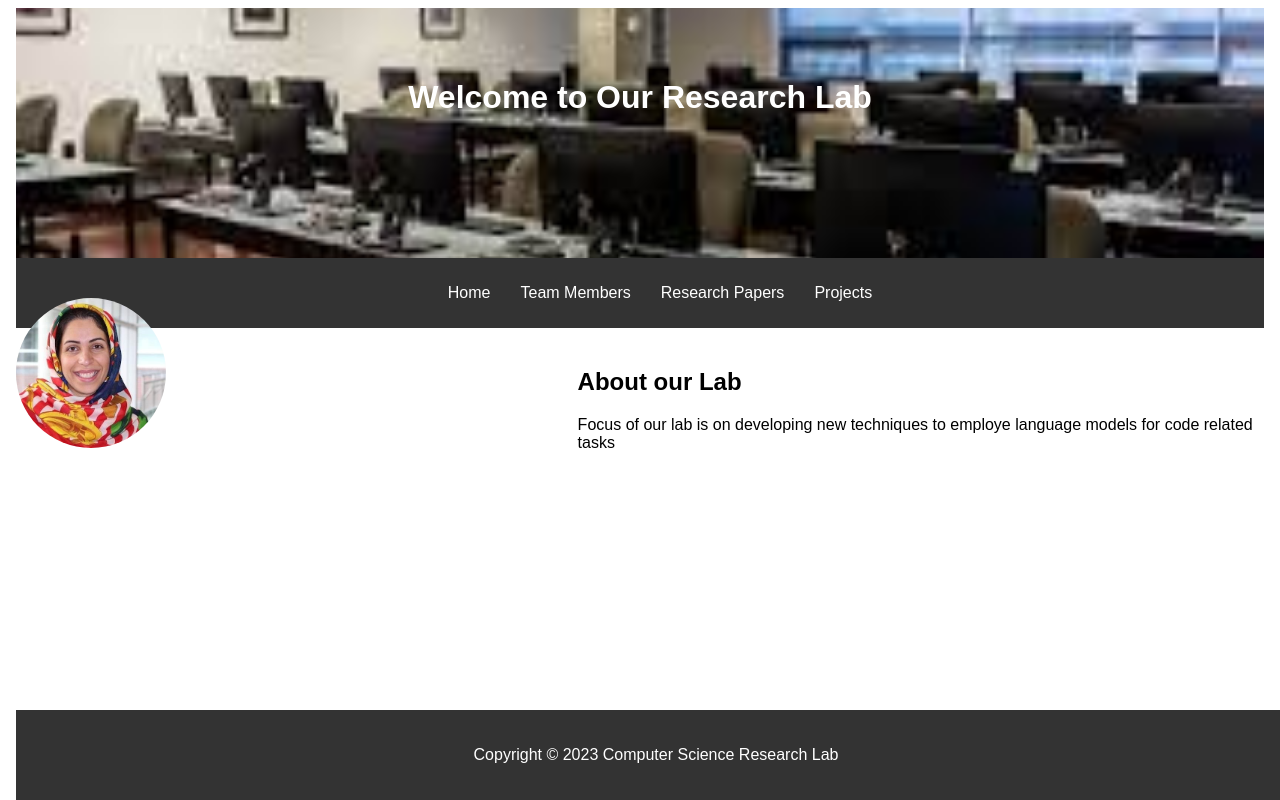
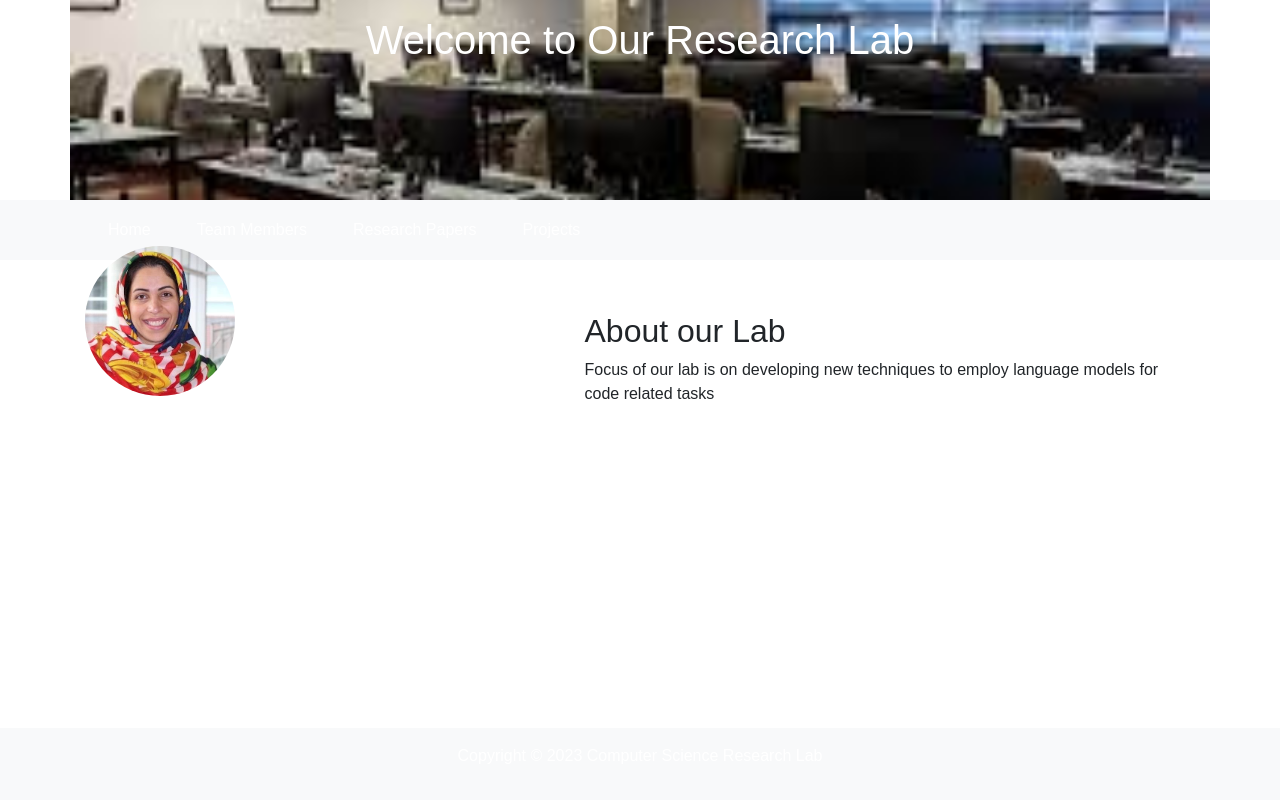
Before and after one commit to mkhfring/lab-website, an Angular app: page / in a window 1280 px wide. Built offline with nearby package versions, Linux system fonts and the light colour scheme.

Commit message:
Adding bootstrap

```diff
--- a/src/app/app.component.html
+++ b/src/app/app.component.html
@@ -2,35 +2,47 @@
 <html>
 <head>
     <title>Dr. Fatemeh Hendijani Fard's Lab</title>
+    <!-- Include Bootstrap CSS -->
+    <link href="https://stackpath.bootstrapcdn.com/bootstrap/4.5.2/css/bootstrap.min.css" rel="stylesheet">
+    <meta name="viewport" content="width=device-width, initial-scale=1, shrink-to-fit=no">
 </head>
 <body>
-    <header>
+    <header class="container text-center py-3">
         <h1>Welcome to Our Research Lab</h1>
     </header>
-    <nav>
-        <ul>
-            <li><a href="index.html">Home</a></li>
-            <li><a href="team.html">Team Members</a></li>
-            <li><a href="papers.html">Research Papers</a></li>
-            <li><a href="projects.html">Projects</a></li>
-        </ul>
+    <nav class="navbar navbar-expand-lg navbar-light bg-light">
+        <div class="container">
+            <ul class="navbar-nav mr-auto">
+                <li class="nav-item"><a class="nav-link" href="index.html">Home</a></li>
+                <li class="nav-item"><a class="nav-link" href="team.html">Team Members</a></li>
+                <li class="nav-item"><a class="nav-link" href="papers.html">Research Papers</a></li>
+                <li class="nav-item"><a class="nav-link" href="projects.html">Projects</a></li>
+            </ul>
+        </div>
     </nav>
-    <main>
-        <div id="supervisor">
-            <img class="supervisor-image" src="assets/supervisor.jpg" alt="Supervisor">
-            <div id="news-feed">
+    <main class="container py-3">
+        <div id="supervisor" class="row">
+            <div class="col-md-6">
+                <img class="img-fluid supervisor-image" src="assets/supervisor.jpg" alt="Supervisor">
+            </div>
+            <div id="news-feed" class="col-md-6">
                 <!-- Tweets will go here. -->
             </div>
         </div>
-        <div id="lab-summary">
+        <div id="lab-summary" class="py-3">
             <h2>About our Lab</h2>
             <p>
-                Focus of our lab is on developing new techniques to employe language models for code related tasks
+                Focus of our lab is on developing new techniques to employ language models for code related tasks
             </p>
         </div>
     </main>
-    <footer>
-        <p>Copyright © 2023 Computer Science Research Lab</p>
+    <footer class="footer bg-light py-3 text-center">
+        <div class="container">
+            <p>Copyright © 2023 Computer Science Research Lab</p>
+        </div>
     </footer>
+    <!-- Include Bootstrap JS and its dependencies -->
+    <script src="https://code.jquery.com/jquery-3.5.1.slim.min.js"></script>
+    <script src="https://cdn.jsdelivr.net/npm/bootstrap@4.5.2/dist/js/bootstrap.bundle.min.js"></script>
 </body>
 </html>
```
